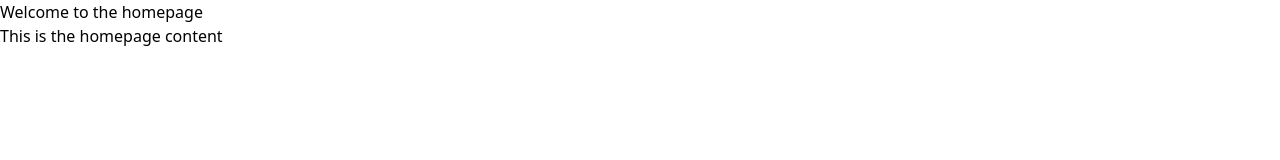
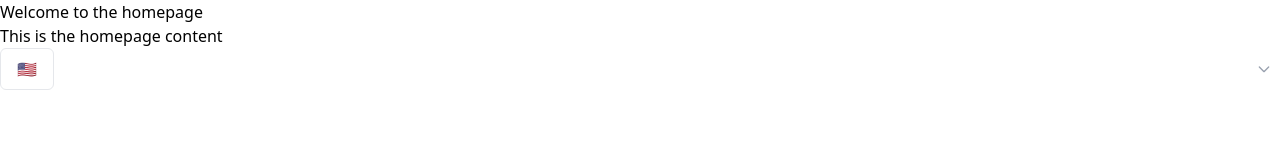
Before and after one commit to limaCoder/polotrip, a Next.js app in the folder apps/web/: page /en in a window 1280 px wide. Shown: the top 160 px of the page. Built offline with nearby package versions, Linux system fonts and the light colour scheme.

Commit message:
feat(LocaleSwitcher): create LocaleSwitcher component

```diff
--- a/apps/web/src/app/[locale]/page.tsx
+++ b/apps/web/src/app/[locale]/page.tsx
@@ -1,3 +1,4 @@
+import { LocaleSwitcher } from '@/components/LocaleSwitcher';
 import { getTranslations } from 'next-intl/server';
 
 export default async function Home() {
@@ -5,8 +6,11 @@ export default async function Home() {
 
   return (
     <div className="min-h-screen">
-      <h1>{t('title')}</h1>
-      <p>{t('content')}</p>
+      <div className="container w-full items-center justify-center">
+        <h1>{t('title')}</h1>
+        <p>{t('content')}</p>
+        <LocaleSwitcher />
+      </div>
     </div>
   );
 }
--- /dev/null
+++ b/apps/web/src/components/LocaleSwitcher/index.tsx
@@ -0,0 +1,42 @@
+'use client';
+
+import { useLocale } from 'next-intl';
+import { useRouter } from '@/i18n/routing';
+import { cn } from '@/lib/cn';
+
+export function LocaleSwitcher() {
+  const locale = useLocale();
+  const router = useRouter();
+
+  const handleLocaleChange = (event: React.ChangeEvent<HTMLSelectElement>) => {
+    router.replace('/', { locale: event.target.value });
+  };
+
+  return (
+    <div className="relative">
+      <select
+        value={locale}
+        onChange={handleLocaleChange}
+        className={cn(
+          'appearance-none bg-transparent px-4 py-2',
+          'border border-gray-200 rounded-md',
+          'focus:outline-none focus:ring-2 focus:ring-blue-500',
+          'cursor-pointer',
+        )}
+      >
+        <option value="pt">🇧🇷</option>
+        <option value="en">🇺🇸</option>
+      </select>
+      <div className="absolute inset-y-0 right-0 flex items-center pr-2 pointer-events-none">
+        <svg
+          className="h-4 w-4 text-gray-400"
+          fill="none"
+          stroke="currentColor"
+          viewBox="0 0 24 24"
+        >
+          <path strokeLinecap="round" strokeLinejoin="round" strokeWidth={2} d="M19 9l-7 7-7-7" />
+        </svg>
+      </div>
+    </div>
+  );
+}
```
